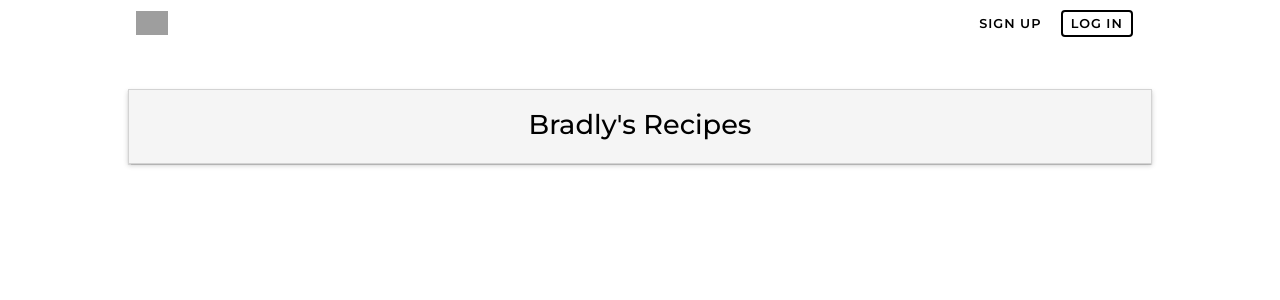
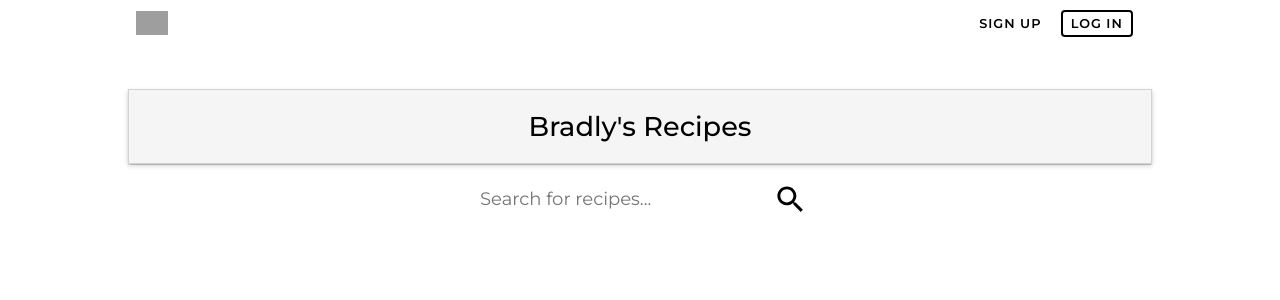
Before and after one commit to Grocer-List-App/grocery-list-app-fe, a React (Create React App) app: page /recipes in a window 1280 px wide. Shown: the top 300 px of the page. Built offline with nearby package versions, Linux system fonts and the light colour scheme; grey boxes are pictures that could not be loaded.

Commit message:
add fake data and a search bar

```diff
--- a/package.json
+++ b/package.json
@@ -3,6 +3,12 @@
   "version": "0.1.0",
   "private": true,
   "dependencies": {
+    "@emotion/react": "^11.7.1",
+    "@emotion/styled": "^11.6.0",
+    "@material-ui/core": "^4.12.3",
+    "@mui/icons-material": "^5.4.1",
+    "@mui/material": "^5.4.1",
+    "@mui/styles": "^5.4.1",
     "@testing-library/jest-dom": "^5.15.0",
     "@testing-library/react": "^11.2.7",
     "@testing-library/user-event": "^12.8.3",
--- /dev/null
+++ b/src/Components/Common/Common.module.css
@@ -0,0 +1,30 @@
+.search_inputs {
+    display: flex;
+}
+
+.search input {
+    background-color: white;
+    font-size: 18px;
+    border-radius: 2px;
+    padding: 15px;
+    width: 300px;
+    height: 50px;
+    border: 0;
+    /* border-top-right-radius: 0px; */
+    /* border-bottom-right-radius: 0px; */
+}
+
+.search_icon {
+    height: 50px;
+    width: 50px;
+    display: grid;
+    place-items: center;
+}
+
+input:focus {
+    outline: none;
+}
+
+.search_icon svg {
+    font-size: 35px;
+}
--- /dev/null
+++ b/src/Components/Common/SearchBar.js
@@ -0,0 +1,30 @@
+import React, { useState } from 'react';
+import styles from './Common.module.css';
+import SearchIcon from '@mui/icons-material/Search';
+
+export default function SearchBar({placeholder, data}) {
+  const [ filteredData, setFilteredData ] = useState([]);
+
+  const handleSearch = (e) => {
+    const searchWord = e.target.value.toLowerCase();
+    const newFilter = data.filter(value => {
+      return value.name.toLowerCase().includes(searchWord);
+    });
+    setFilteredData(newFilter);
+  }
+
+  return (
+    <div className={styles.search}>
+      <div className={styles.search_inputs}>
+        <input type="text" placeholder={placeholder} onChange={handleSearch}/>
+        <div className={styles.search_icon}><SearchIcon /></div>
+      </div>
+      <div className={styles.search_result}>
+        {filteredData.map((item, index) => {
+          return (
+            <h1>{item.name}</h1>
+        )})}
+        </div>
+    </div>
+);
+}
--- a/src/Components/Pages/Recipes/Recipes.js
+++ b/src/Components/Pages/Recipes/Recipes.js
@@ -1,10 +1,16 @@
 import React from 'react';
 import styles from './Recipes.module.css';
+import SearchBar from '../../Common/SearchBar';
+import Data from '../../../Data.json';
 
 export default function Recipes() {
+
   return (
     <div className={styles.recipes_container}>
         <div className={styles.user_banner}>Bradly's Recipes</div>
+        <div className={styles.filter_bar}>
+            <SearchBar className={styles.search_bar} placeholder='Search for recipes...' data={Data} />
+        </div>
     </div>
   );
 }
--- a/src/Components/Pages/Recipes/Recipes.module.css
+++ b/src/Components/Pages/Recipes/Recipes.module.css
@@ -10,6 +10,14 @@
     background-color: #f5f5f5;
     border: 1px solid lightgrey;
     box-shadow: 0 0.5px 1px 0 rgba(0, 0, 0, 0.2), 0 1.5px 5px 0 rgba(0, 0, 0, 0.19);
-    text-align: center;
-    padding: 21px;
+    display: grid;
+    place-items: center;
 }
+
+.filter_bar {
+    display: grid;
+    grid-template-columns: 1fr;
+    grid-gap: 10px;
+    margin: 10px;
+    place-items: center;
+}
--- /dev/null
+++ b/src/Data.json
@@ -0,0 +1,20 @@
+[
+    {
+        "name": "spagheti"
+    },
+    {
+        "name": "pizza"
+    },
+    {
+        "name": "lemon chicken"
+    },
+    {
+        "name": "backed Mac & cheese"
+    },
+    {
+        "name": "pot roast"
+    },
+    {
+        "name": "orange chicken"
+    }
+]
```
Also changed, not shown: 1 other file (tests, documents, lock files or other folders).
